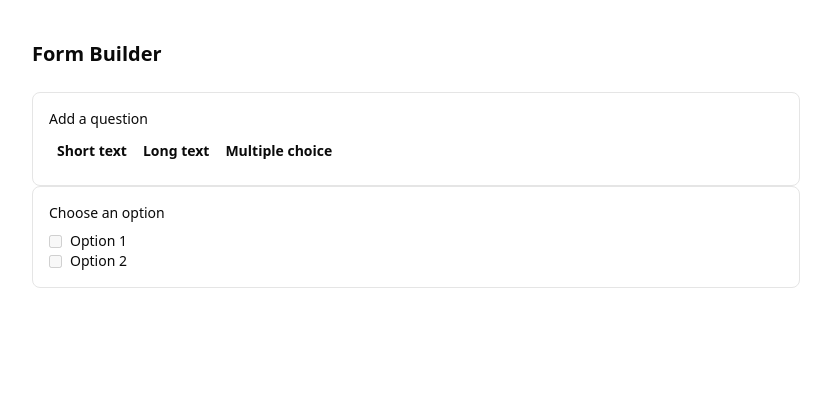
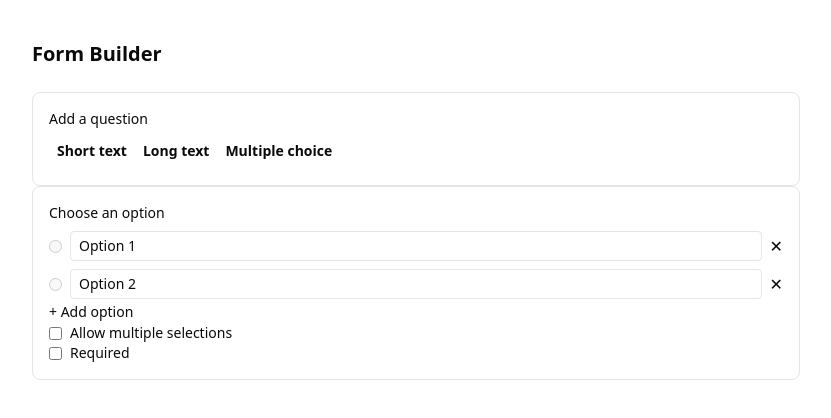
Before and after one commit to mangit955/fill.in, a Next.js app: page /create in a window 1280 px wide. Both pictures are taken after a click on the button "Multiple choice". Shown: the top 418 px of the page, without its empty margins (224-1055 px from the left). Built offline with nearby package versions, Linux system fonts and the light colour scheme.

Commit message:
chore : added functionality to the multipleChoiceOption

```diff
--- a/components/builder/BuilderRenderer.tsx
+++ b/components/builder/BuilderRenderer.tsx
@@ -1,5 +1,6 @@
 import {
   FormBlock,
+  MultipleChoiceBlock as MultipleChoiceBlockType,
   ShortTextBlock as ShortTextBlockType,
 } from "../../lib/forms/types";
 import LongTextBlock from "./LongTextBlock";
@@ -39,7 +40,15 @@ export default function BlockRenderer({
       return <LongTextBlock block={block} />;
 
     case "multiple_choice":
-      return <MultipleChoiceBlock block={block} />;
+      return (
+        <MultipleChoiceBlock
+          block={block}
+          onUpdateMeta={onUpdateMeta}
+          onUpdateConfig={(id, updater) =>
+            onUpdateConfig<MultipleChoiceBlockType>(id, updater)
+          }
+        />
+      );
 
     default:
       return null;
--- a/components/builder/MultipleChoiceBlock.tsx
+++ b/components/builder/MultipleChoiceBlock.tsx
@@ -1,20 +1,104 @@
 import { MultipleChoiceBlock as MultipleChoiceBlockType } from "@/lib/forms/types";
+import RequiredToggle from "./controls/RequiredToggle";
 
 type Props = {
   block: MultipleChoiceBlockType;
+  onUpdateMeta: (blockId: string, updates: { required?: boolean }) => void;
+  onUpdateConfig: (
+    blockId: string,
+    updater: (
+      config: MultipleChoiceBlockType["config"]
+    ) => MultipleChoiceBlockType["config"]
+  ) => void;
 };
 
-export default function MultipleChoiceBlock({ block }: Props) {
+export default function MultipleChoiceBlock({
+  block,
+  onUpdateConfig,
+  onUpdateMeta,
+}: Props) {
   return (
     <div className="border rounded-md p-4">
-      <p className="text-sm font-medium mb-2">{block.config.label}</p>
+      {/* Label */}
+      <p className="text-sm font-medium mb-2">
+        {block.config.label}{" "}
+        {block.required && <span className="text-red-500">*</span>}
+      </p>
 
-      {block.config.options.map((option, index) => (
-        <label key={index} className="flex items-center gap-2 text-sm">
-          <input type="checkbox" disabled />
-          {option}
-        </label>
-      ))}
+      {/* options */}
+      <div className="space-y-2">
+        {block.config.options.map((option) => (
+          <div key={option.id} className="flex items-center gap-2">
+            <input
+              type={block.config.allowMultiple ? "checkbox" : "radio"}
+              disabled
+            />
+            <input
+              value={option.label}
+              onChange={(e) =>
+                onUpdateConfig(block.id, (config) => ({
+                  ...config,
+                  options: config.options.map((o) =>
+                    o.id === option.id ? { ...o, label: e.target.value } : o
+                  ),
+                }))
+              }
+              className="border rounded px-2 py-1 text-sm w-full"
+            />
+            <button
+              disabled={block.config.options.length === 1}
+              onClick={() =>
+                onUpdateConfig(block.id, (config) => ({
+                  ...config,
+                  options:
+                    config.options.length === 1
+                      ? config.options
+                      : config.options.filter((o) => o.id !== option.id),
+                }))
+              }
+            >
+              ✕
+            </button>
+          </div>
+        ))}
+      </div>
+
+      {/* Add option */}
+      <button
+        className="text-sm textblue-600"
+        onClick={() =>
+          onUpdateConfig(block.id, (config) => ({
+            ...config,
+            options: [
+              ...config.options,
+              { id: crypto.randomUUID(), label: "" },
+            ],
+          }))
+        }
+      >
+        + Add option
+      </button>
+
+      {/* Multiple select toggle */}
+      <label className="flex items-center gap-2 text-sm">
+        <input
+          type="checkbox"
+          checked={block.config.allowMultiple}
+          onChange={(e) =>
+            onUpdateConfig(block.id, (config) => ({
+              ...config,
+              allowMultiple: e.target.checked,
+            }))
+          }
+        />
+        Allow multiple selections
+      </label>
+
+      {/* Required toggle */}
+      <RequiredToggle
+        required={block.required}
+        onChange={(required) => onUpdateMeta(block.id, { required })}
+      />
     </div>
   );
 }
--- a/lib/forms/defaults.ts
+++ b/lib/forms/defaults.ts
@@ -46,7 +46,10 @@ function createLongTextConfig(): LongTextConfig {
 function createMultipleChoiceConfig(): MultipleChoiceConfig {
   return {
     label: "Choose an option",
-    options: ["Option 1", "Option 2"],
+    options: [
+      { id: crypto.randomUUID(), label: "Option 1" },
+      { id: crypto.randomUUID(), label: "Option 2" },
+    ],
     allowMultiple: false,
   };
 }
```
Also changed, not shown: lib/forms/types.ts (+7 -1 lines).
